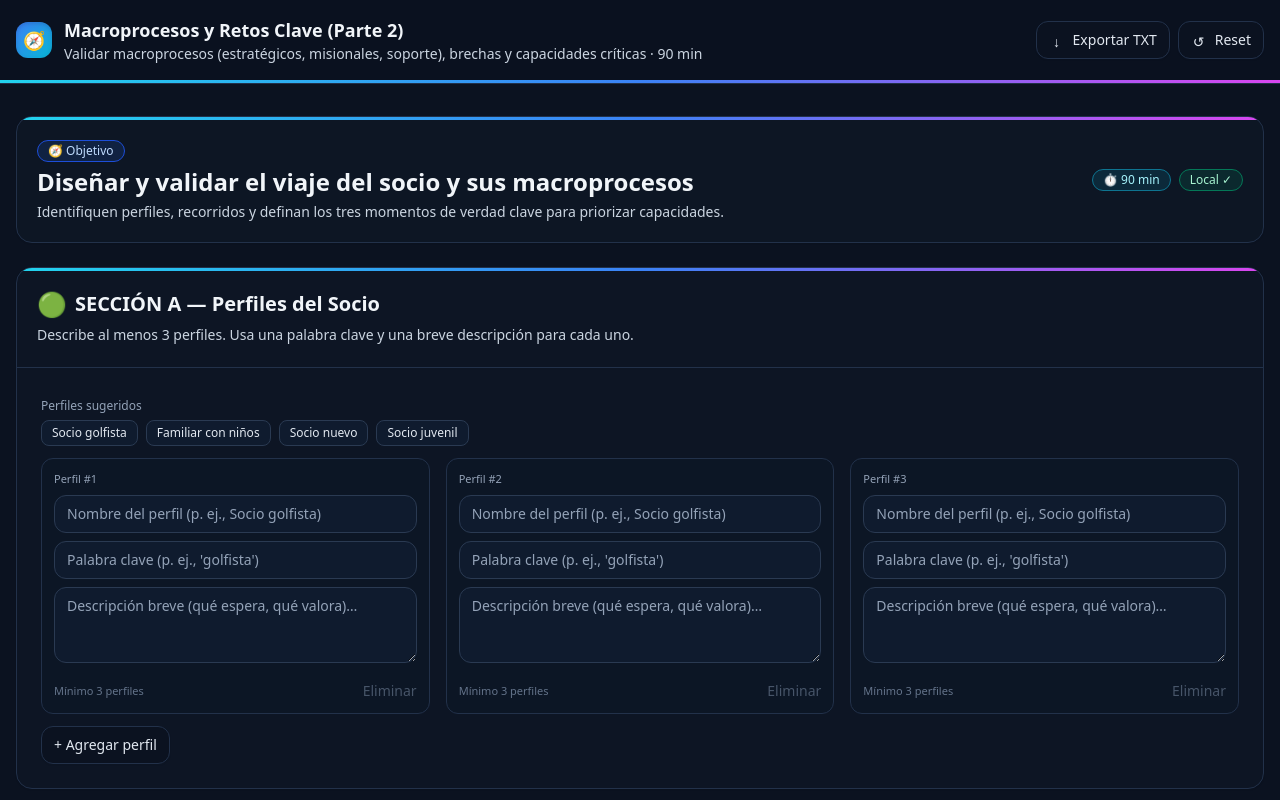
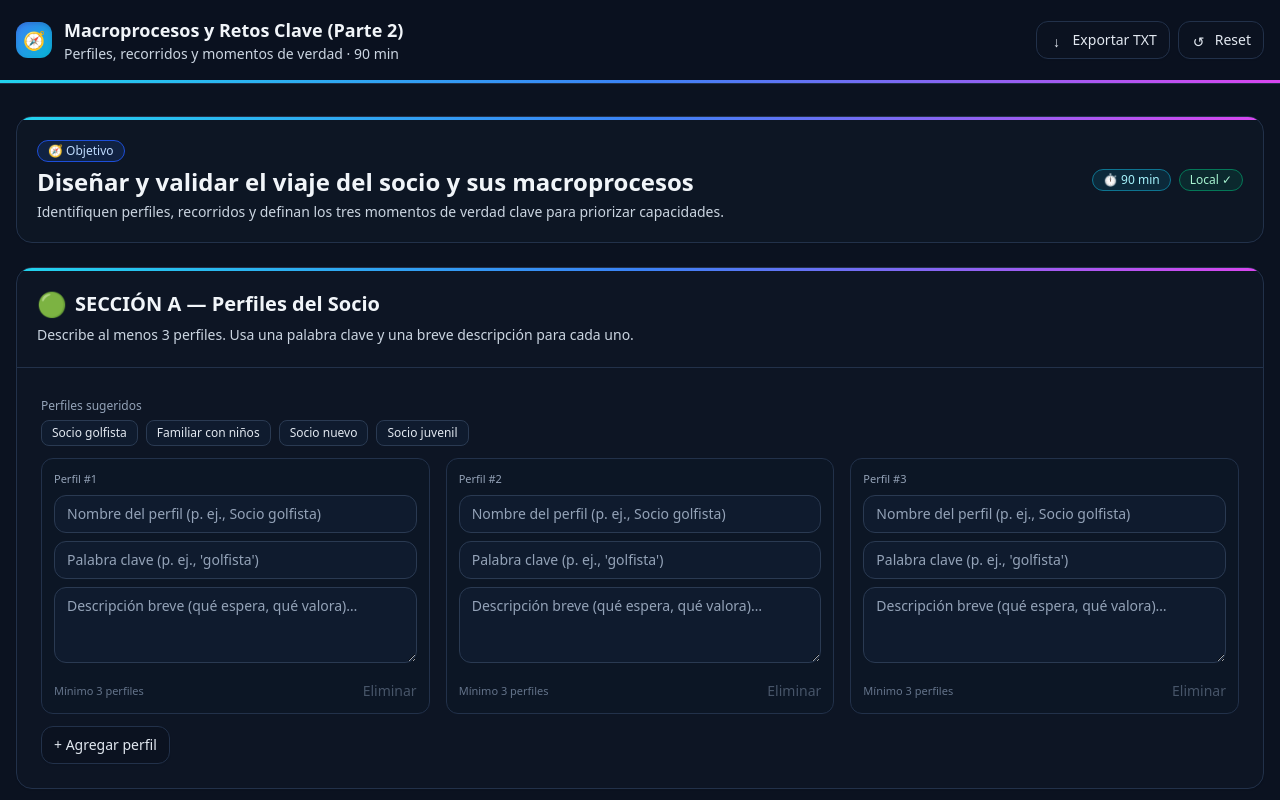
Before and after one commit to estebanmejiamesa/cau2, a React (Vite) app: page / in a window 1280 px wide. Shown: the top 800 px of the page. Built offline with nearby package versions, Linux system fonts and the light colour scheme.

Commit message:
Update App.tsx

```diff
--- a/src/App.tsx
+++ b/src/App.tsx
@@ -493,8 +493,7 @@ export default function MacroprocesosCanvas() {
                   Macroprocesos y Retos Clave (Parte 2)
                 </h1>
                 <p className="text-xs md:text-sm text-slate-300">
-                  Validar macroprocesos (estratégicos, misionales, soporte),
-                  brechas y capacidades críticas · 90 min
+                  Perfiles, recorridos y momentos de verdad · 90 min
                 </p>
               </div>
             </div>
```
